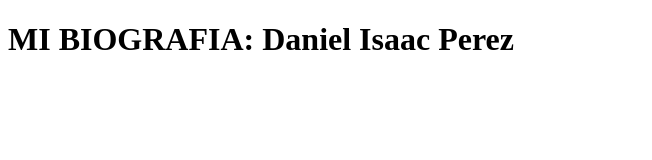
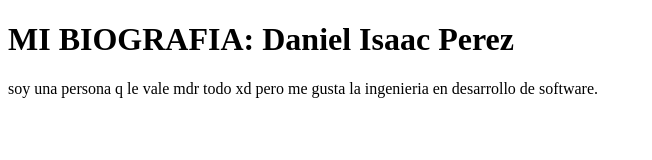
Before and after one commit to Jisaax/Ptoyecto-xd, a plain HTML site: page index.html in a window 1280 px wide. Shown: the whole page, without its empty margins (0-652 px from the left). Drawn offline with Linux system fonts and the light colour scheme.

Commit message:
mi descripción

```diff
--- a/index.html
+++ b/index.html
@@ -9,6 +9,9 @@
 <body>
 
     <h1>MI BIOGRAFIA: Daniel Isaac Perez</h1>
+    <p>soy una persona q le vale mdr todo xd
+        pero me gusta la ingenieria en desarrollo de software.
+    </p>
 
 </body>
 </html>
```
